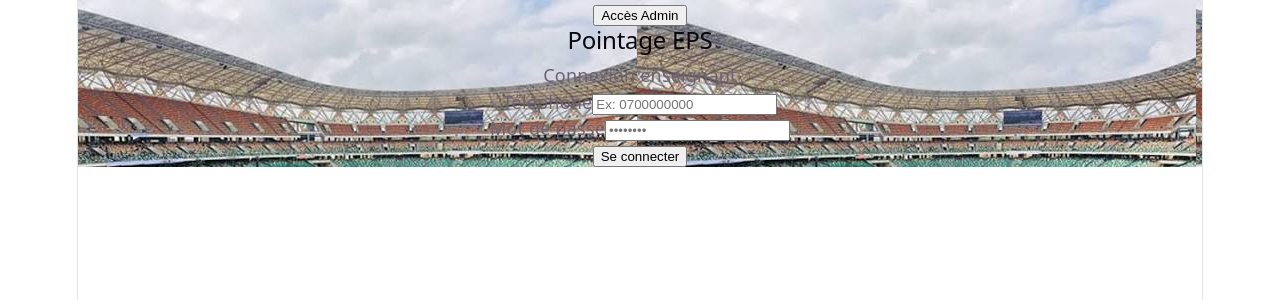
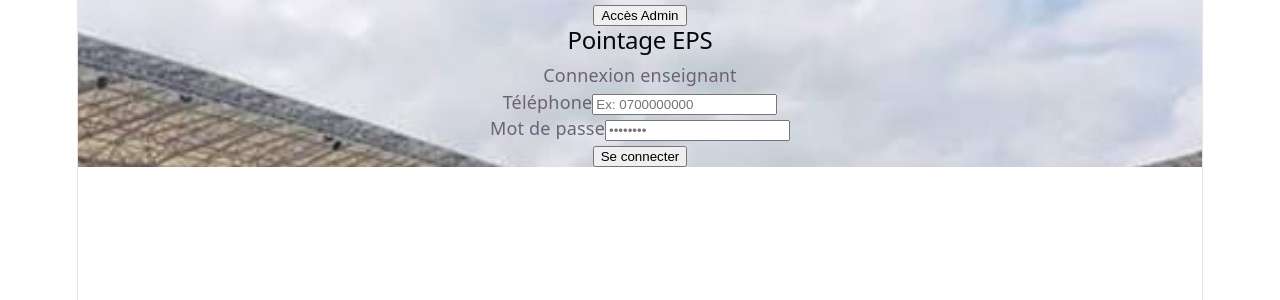
Before and after one commit to QWES007/Pointage-eps, a React (Vite) app: page / in a window 1280 px wide. Shown: the top 300 px of the page. Built offline with nearby package versions, Linux system fonts and the light colour scheme.

Commit message:
Correction affichage image stadium-bg en plein ecran

```diff
--- a/src/App.jsx
+++ b/src/App.jsx
@@ -7,14 +7,23 @@ export default function App() {
   const [teacher, setTeacher] = useState(null);
   const [showAdmin, setShowAdmin] = useState(false);
 
+  // Style d'arrière-plan commun pour les deux vues
+  const bgStyle = {
+    backgroundImage: `url('/stadium-bg.jpg')`,
+    backgroundSize: 'cover',
+    backgroundPosition: 'center',
+    backgroundRepeat: 'no-repeat',
+    backgroundAttachment: 'fixed' // Garde l'image fixe pendant le scroll
+  };
+
   if (showAdmin) {
     return (
       <div
-        className="min-h-screen bg-cover bg-center p-4 relative"
-        style={{ backgroundImage: `url('/stadium-bg.jpg')` }}
+        className="min-h-screen p-4 relative"
+        style={bgStyle}
       >
-        {/* Voile sombre pour la lisibilité */}
-        <div className="absolute inset-0 bg-black/70 backdrop-blur-sm z-0"></div>
+        {/* Voile sombre semi-transparent pour la lisibilité */}
+        <div className="absolute inset-0 bg-black/60 z-0"></div>
 
         <div className="relative z-10 max-w-7xl mx-auto mb-4">
           <button
@@ -33,13 +42,13 @@ export default function App() {
 
   return (
     <div
-      className="relative w-full min-h-screen bg-cover bg-center flex flex-col items-center justify-center p-4"
-      style={{ backgroundImage: `url('/stadium-bg.jpg')` }}
+      className="relative w-full min-h-screen flex flex-col items-center justify-center p-4"
+      style={bgStyle}
     >
       {/* Voile sombre semi-transparent en arrière-plan */}
-      <div className="absolute inset-0 bg-black/60 backdrop-blur-xs z-0"></div>
+      <div className="absolute inset-0 bg-black/50 z-0"></div>
 
-      {/* Bouton d'accès administrateur calé en haut à droite */}
+      {/* Bouton d'accès administrateur parfaitement calé en haut à droite */}
       <div className="absolute top-4 right-4 z-50">
         <button
           onClick={() => setShowAdmin(true)}
```
